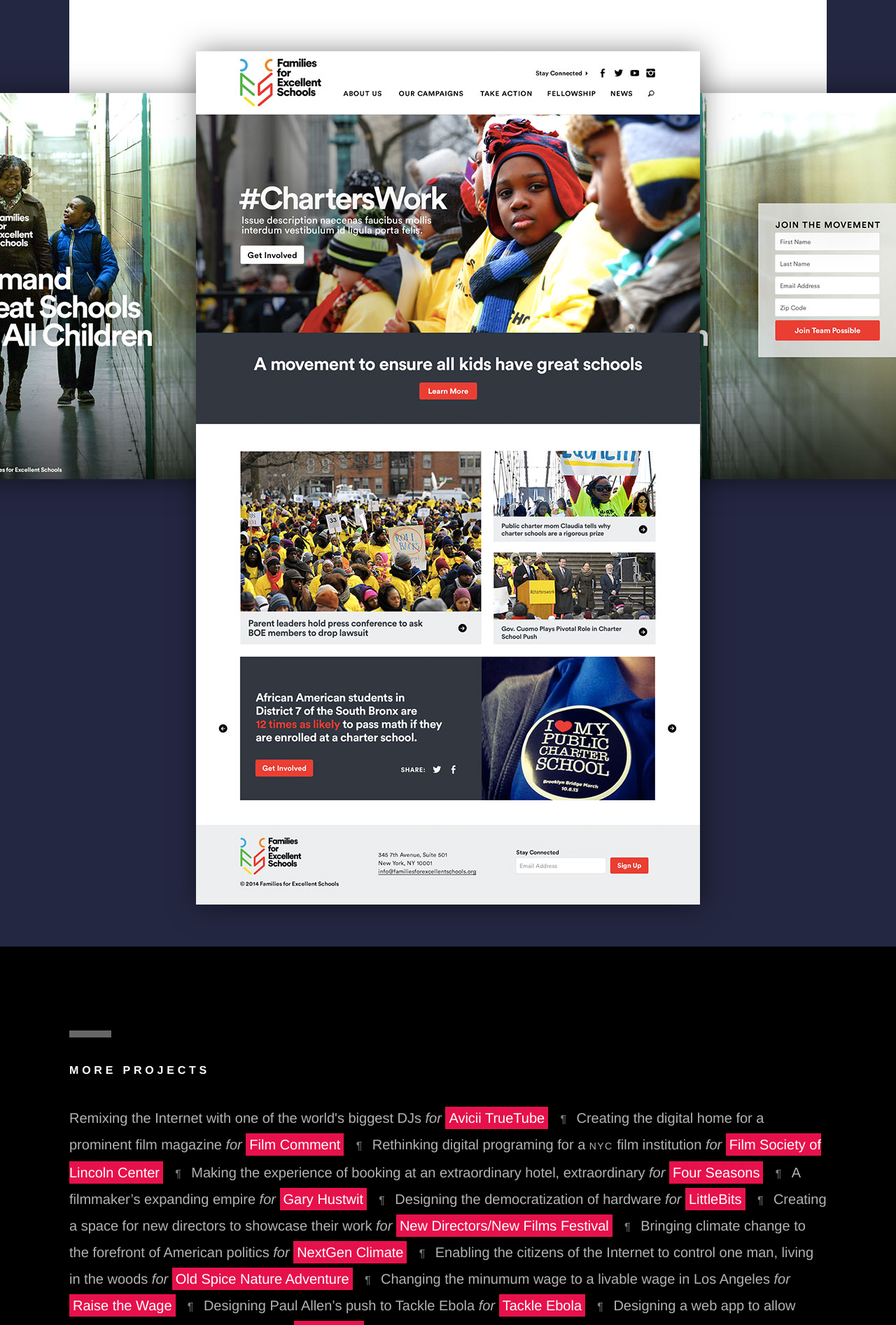
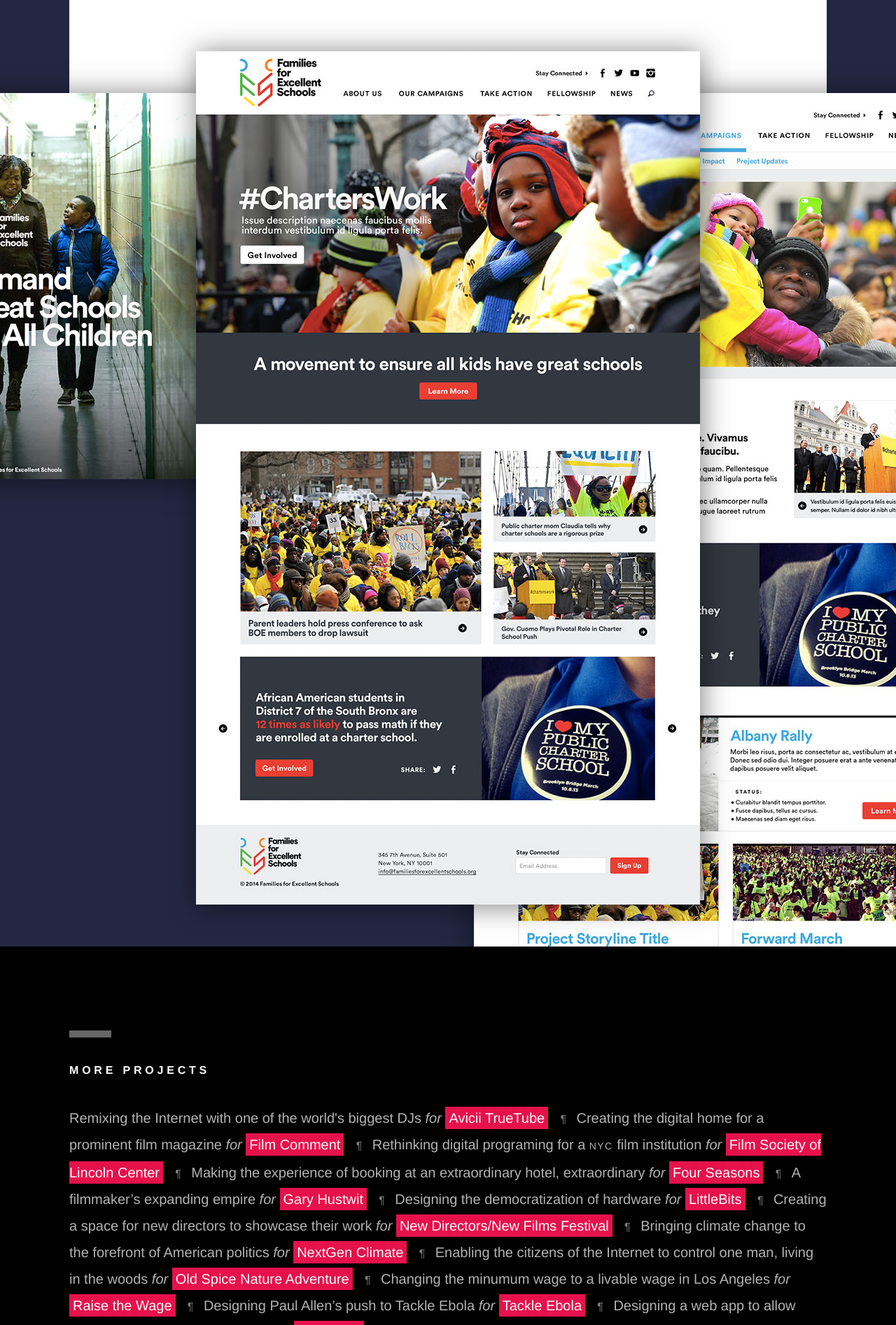
Before and after one commit to davedawson/cottleston-pie-3, a Jekyll site: the page built from _projects/families-for-excellent-schools.md, in a window 1280 px wide. Shown: the part 1099-2993 px from the top of the page at 70% size. Built offline with Jekyll 4.4.1, drawn with Linux system fonts in a browser that asks for light colours.

Commit message:
Remove unneeded files

```diff
--- a/_projects/families-for-excellent-schools.md
+++ b/_projects/families-for-excellent-schools.md
@@ -43,7 +43,7 @@
 			<img src="/img/projects/fes/fes-home.jpg" alt="Families for Excellent Schools homepage" />
 		</div>
 		<div class="screen screen-3">
-			<img src="/img/projects/fes/fes-landing.jpg" alt="Families for Excellent Schools landing page" />
+			<img src="/img/projects/fes/fes-campaign.jpg" alt="Families for Excellent Schools campaign page" />
 		</div>
 	</div>
 </section>
```
Also changed, not shown: _projects/hustwit.md (+2 -2 lines), 12 other files.
